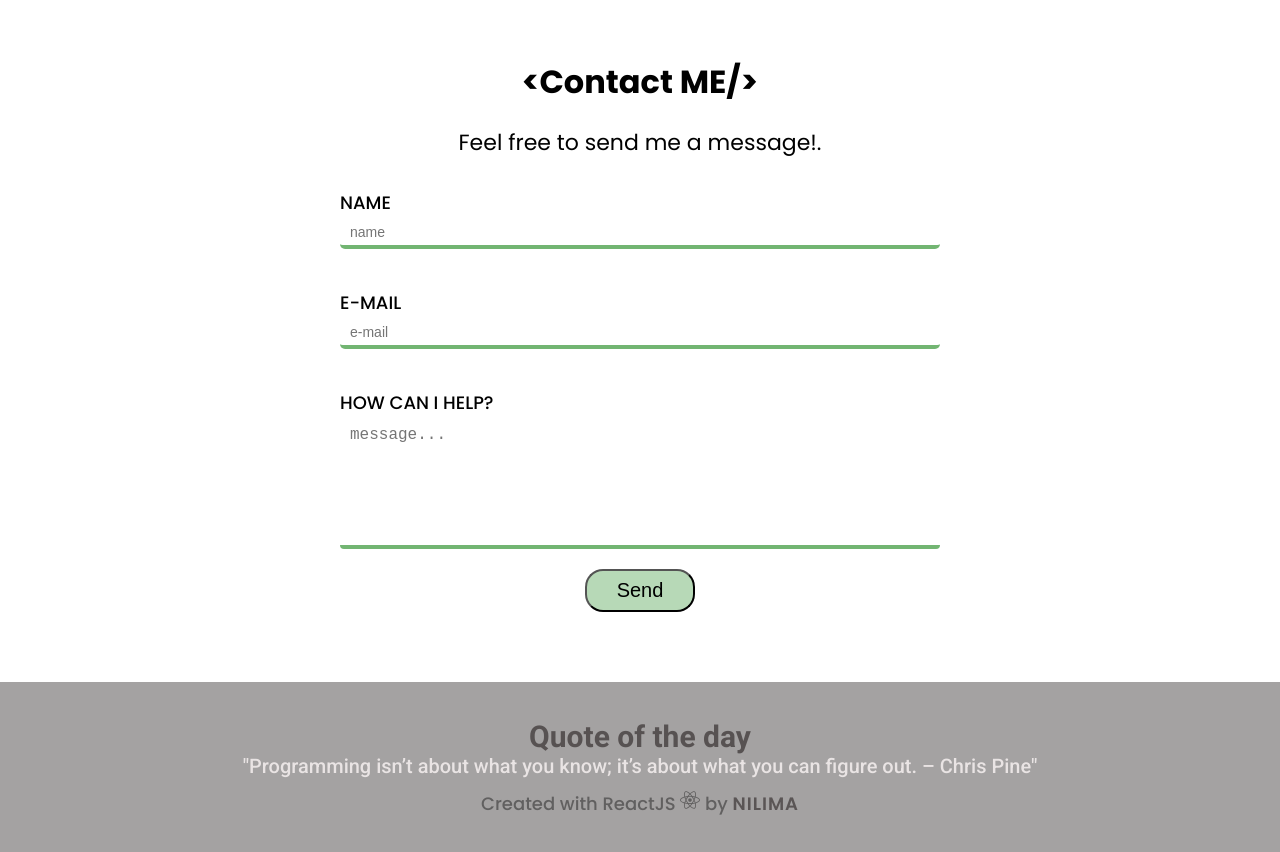
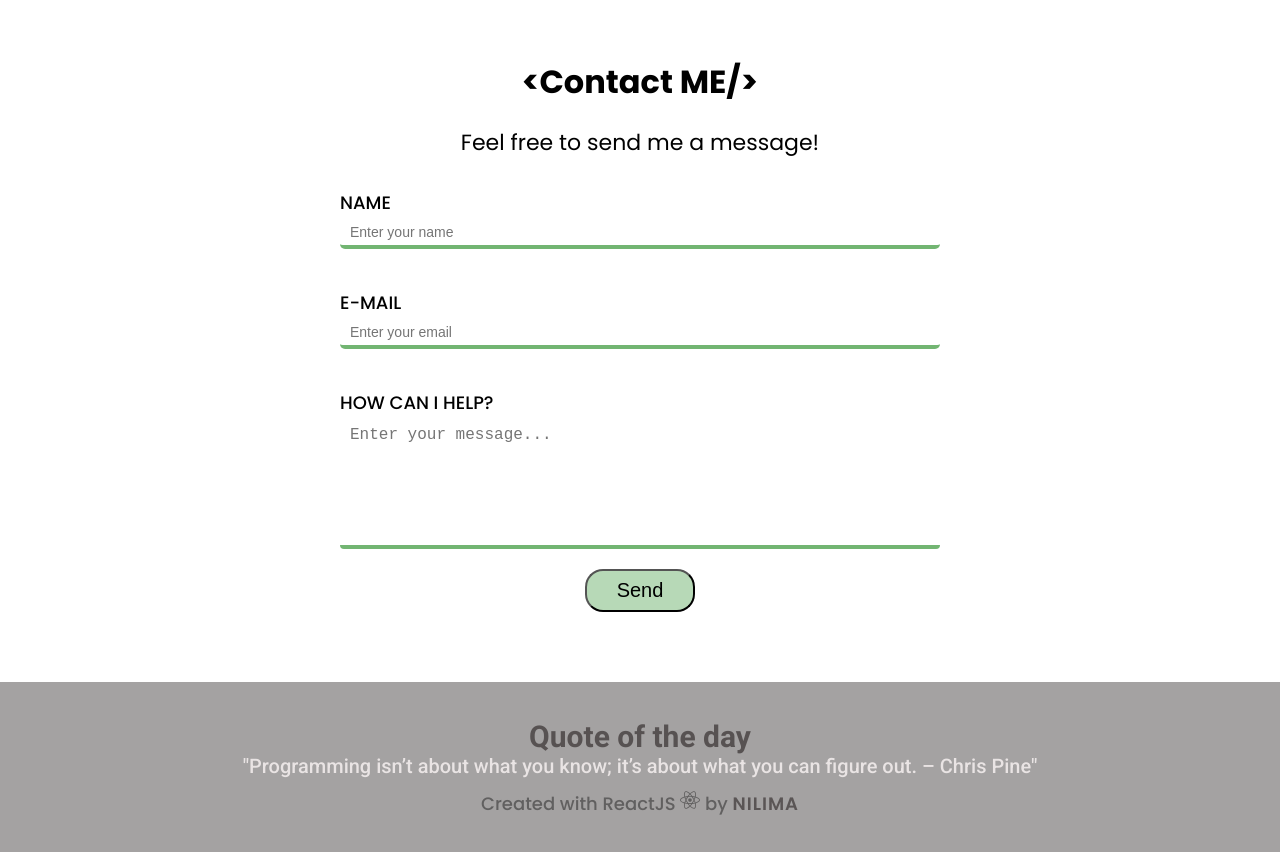
Before and after one commit to NilimaSardar/Nilima-Portfolio, a React (Vite) app: page / in a window 1280 px wide. Shown: the part 1960-2812 px from the top of the page. Built offline with nearby package versions, Linux system fonts and the light colour scheme.

Commit message:
contact form validated

```diff
--- a/package.json
+++ b/package.json
@@ -14,6 +14,7 @@
     "axios": "^1.7.9",
     "react": "^19.0.0",
     "react-dom": "^19.0.0",
+    "react-hook-form": "^7.54.2",
     "react-icons": "^5.4.0",
     "react-router-dom": "^7.1.5",
     "styled-components": "^6.1.15"
--- a/src/components/Contact/Contact.jsx
+++ b/src/components/Contact/Contact.jsx
@@ -1,96 +1,113 @@
-import React, { useState } from 'react'
-import emailjs from '@emailjs/browser';
-import styled from 'styled-components'
-import axios from 'axios';
+import React from "react";
+import { useForm } from "react-hook-form";
+import axios from "axios";
+import styled from "styled-components";
 
 function Contact() {
-  const [name, setName] = useState("");
-  const [email, setEmail] = useState("");
-  const [message, setMessage] = useState("");
+  const {
+    register,
+    handleSubmit,
+    reset,
+    formState: { errors, isSubmitting },
+  } = useForm({ mode: "onChange" });
 
-  const handleSubmit = async(event) =>{
-    event.preventDefault();
-
-    //EmailJS serviceID, temlateID and Public key
+  const onSubmit = async (data) => {
     const serviceId = import.meta.env.VITE_SERVICE_ID;
     const templateId = import.meta.env.VITE_TEMPLATE_ID;
     const publicKey = import.meta.env.VITE_PUBLIC_KEY;
 
-    const data = {
+    const emailData = {
       service_id: serviceId,
       template_id: templateId,
       user_id: publicKey,
       template_params: {
-        from_name: name,
-        from_email: email,
-        to_name: 'Nilima',
-        message: message,
-      }
+        from_name: data.name,
+        from_email: data.email,
+        to_name: "Nilima",
+        message: data.message,
+      },
     };
 
-    //send the mail using Emails
-    try{
-      const res = await axios.post(import.meta.env.VITE_API_URL, data);
-      console.log(res.data);
-      setName('');
-      setEmail('');
-      setMessage('');
+    try {
+      const res = await axios.post(import.meta.env.VITE_API_URL, emailData);
+      console.log("Email Sent:", res.data);
+      reset(); // Reset form on successful submission
+    } catch (error) {
+      console.error("Error sending email:", error);
     }
-    catch(error){
-      console.error('Error sending email:', error);
-    }
-
-
-  }
+  };
 
   return (
     <ContactSection>
       <h1>&lt;Contact ME/&gt;</h1>
-      <p>
-        Feel free to send me a message!.
-      </p>
-      <form onSubmit={handleSubmit}>
-        <div className='input-field'>
+      <p>Feel free to send me a message!</p>
+      <form onSubmit={handleSubmit(onSubmit)}>
+        <div className="input-field">
           <label htmlFor="name">NAME</label>
           <input
             type="text"
             id="name"
-            placeholder='name'
-            value={name}
-            onChange={(e)=> setName(e.target.value)}
-            />
+            autoComplete="off"
+            placeholder="Enter your name"
+            {...register("name", {
+              required: "required*",
+              pattern: {
+                value: /^[A-Za-z ]+$/,
+                message: "Only letters & spaces allowed",
+              },
+            })}
+          />
+          {errors.name && <p className="error-msg">{errors.name.message}</p>}
         </div>
-        <div className='input-field'>
+
+        <div className="input-field">
           <label htmlFor="email">E-MAIL</label>
           <input
             type="email"
             id="email"
-            placeholder='e-mail'
-            value={email}
-            onChange={(e)=> setEmail(e.target.value)}
-            />
+            autoComplete="off"
+            placeholder="Enter your email"
+            {...register("email", {
+              required: "required*",
+              pattern: {
+                value: /^[a-zA-Z0-9._%+-]+@[a-zA-Z0-9.-]+\.[a-zA-Z]{2,}$/,
+                message: "Invalid email!",
+              },
+            })}
+          />
+          {errors.email && <p className="error-msg">{errors.email.message}</p>}
         </div>
-        <div className='input-field textarea'>
-          <label htmlFor="textarea">HOW CAN I HELP?</label>
+
+        <div className="input-field textarea">
+          <label htmlFor="message">HOW CAN I HELP?</label>
           <textarea
-            id="textarea"
-            name="textarea"
-            rows="20"
-            cols="50"
-            placeholder="message..."
-            value={message}
-            onChange={(e)=> setMessage(e.target.value)}
-            ></textarea>
+            id="message"
+            autoComplete="off"
+            placeholder="Enter your message..."
+            rows="4"
+            {...register("message", {
+              required: "required*",
+              pattern: {
+                message: "",
+              },
+            })}
+          ></textarea>
+          {errors.message && (
+            <p className="error-msg">{errors.message.message}</p>
+          )}
         </div>
+
         <Button_part>
-        <button type='submit'>Send</button>
-      </Button_part>
+          <button type="submit" disabled={isSubmitting}>
+            {isSubmitting ? "Sending..." : "Send"}
+          </button>
+        </Button_part>
       </form>
     </ContactSection>
-  )
+  );
 }
 
-export default Contact
+export default Contact;
 
 
 const ContactSection = styled.div`
@@ -124,6 +141,14 @@ const ContactSection = styled.div`
     flex-direction: column;
     justify-content: space-between;
     padding: 20px;
+    position: relative;
+  }
+
+  .input-field .error-msg{
+    position: absolute;
+    color: red;
+    right: -40px;
+    font-size: 14px;
   }
 
   .textarea{
```
Also changed, not shown: 1 other file (tests, documents, lock files or other folders).
